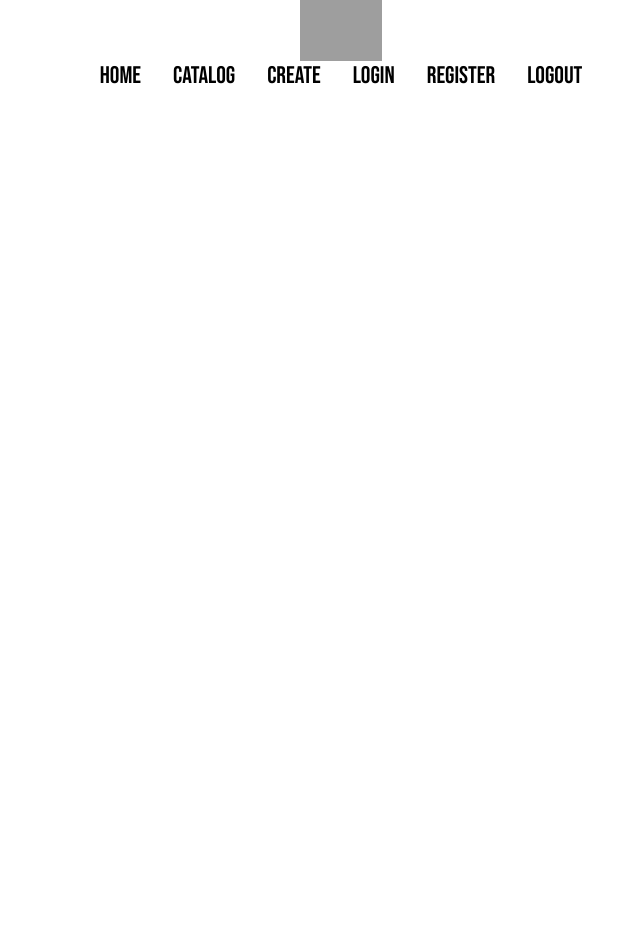
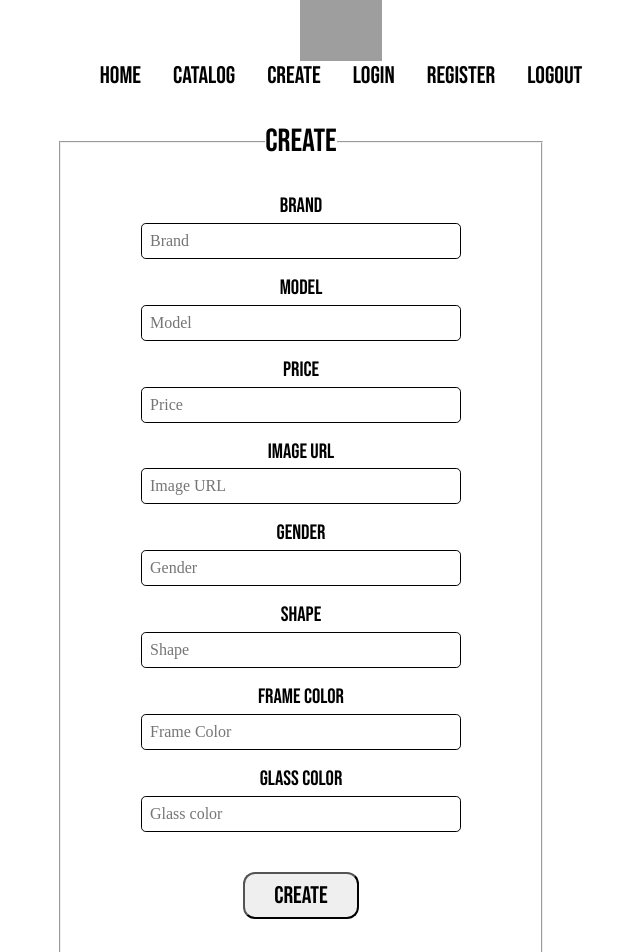
Before and after one commit to passiondev2024/SunglassesShop, an Angular app in the folder sunglassesShop/: page /create in a window 1280 px wide. Before the commit this address led to /. Shown: the top 952 px of the page, without its empty margins (339-979 px from the left). Before the commit the page ends 800 px from the top, so only its background shows below. Built offline with nearby package versions, Linux system fonts and the light colour scheme; grey boxes are pictures that could not be loaded; a web font is replaced by a local one.

Commit message:
create sunglasses module with create component insite

```diff
--- a/sunglassesShop/src/app/app.module.ts
+++ b/sunglassesShop/src/app/app.module.ts
@@ -6,6 +6,7 @@ import { AppComponent } from './app.component';
 import { CoreModule } from './core/core.module';
 import { HomeComponent } from './home/home.component';
 import { RouterOutlet } from '@angular/router';
+import { SunglassesModule } from './sunglasses/sunglasses.module';
 
 @NgModule({
   declarations: [
@@ -16,7 +17,8 @@ import { RouterOutlet } from '@angular/router';
     BrowserModule,
     AppRoutingModule,
     CoreModule,
-    RouterOutlet
+    RouterOutlet,
+    SunglassesModule
   ],
   providers: [],
   bootstrap: [AppComponent]
--- a/sunglassesShop/src/app/core/core.module.ts
+++ b/sunglassesShop/src/app/core/core.module.ts
@@ -1,6 +1,7 @@
 import { NgModule } from '@angular/core';
 import { CommonModule } from '@angular/common';
 import { HeaderComponent } from './header/header.component';
+import { RouterModule } from '@angular/router';
 
 
 
@@ -9,7 +10,8 @@ import { HeaderComponent } from './header/header.component';
     HeaderComponent
   ],
   imports: [
-    CommonModule
+    CommonModule,
+    RouterModule
   ],
   exports: [
     HeaderComponent
--- a/sunglassesShop/src/app/core/header/header.component.css
+++ b/sunglassesShop/src/app/core/header/header.component.css
@@ -25,7 +25,7 @@ ul li a {
 
 ul li a:hover {
     font-size: 2em;
-    text-decoration: underline;
+    letter-spacing: 0.3em;
 }
 
 .img-container {
--- a/sunglassesShop/src/app/core/header/header.component.html
+++ b/sunglassesShop/src/app/core/header/header.component.html
@@ -2,7 +2,7 @@
     <div class="container">
 
         <div class="img-container">
-            <a href="#">
+            <a routerLink="/home">
             <img src="https://static.vecteezy.com/system/resources/thumbnails/007/126/772/small/aviator-sunglasses-icon-vector.jpg"
                 alt="sunglasses-image">
             </a>
@@ -10,12 +10,12 @@
 
         <nav class="nav-bar">
             <ul>
-                <li><a href="#">Home</a></li>
-                <li><a href="#">Catalog</a></li>
-                <li><a href="#">Create</a></li>
-                <li><a href="#">Login</a></li>
-                <li><a href="#">Register</a></li>
-                <li><a href="#">Logout</a></li>
+                <li><a routerLink="/home">Home</a></li>
+                <li><a routerLink="/catalog">Catalog</a></li>
+                <li><a routerLink="/create">Create</a></li>
+                <li><a routerLink="/login">Login</a></li>
+                <li><a routerLink="/register">Register</a></li>
+                <li><a routerLink="/logout">Logout</a></li>
             </ul>
         </nav>
     </div>
--- a/sunglassesShop/src/app/home/home.component.css
+++ b/sunglassesShop/src/app/home/home.component.css
@@ -35,5 +35,5 @@ a:hover {
     background: black;
     color: white;
     font-size: 2em;
-    text-decoration: underline;
+    letter-spacing: 0.3em;
 }
--- /dev/null
+++ b/sunglassesShop/src/app/sunglasses/create/create.component.css
@@ -0,0 +1,52 @@
+form {
+    display: flex;
+    justify-content: center;
+}
+
+fieldset {
+    margin-top: 2em;
+    padding: 2em 5em;
+}
+
+legend {
+    font-family: Bebas Neue;
+    font-size: 2em;
+    color: black;
+    text-align: center;
+}
+
+fieldset div {
+    display: flex;
+    flex-direction: column;
+    align-items: center;
+    gap: 0.3em;
+    margin-bottom: 1em;
+}
+
+label {
+    font-family: Bebas Neue;
+    font-size: 1.3em;
+}
+
+input[type="text"],
+input[type="number"] {
+    border: 1px solid black;
+    border-radius: 0.3em;
+    padding: 0.5em;
+    width: 20em;
+}
+
+input.submit {
+    font-family: Bebas Neue;
+    font-size: 1.5em;
+    padding: 0.3em 1.2em;
+    margin-top: 1em;
+    border-radius: 0.5em;
+}
+
+input.submit:hover {
+    background: black;
+    color: white;
+    font-size: 2em;
+    letter-spacing: 0.3em;
+}
--- /dev/null
+++ b/sunglassesShop/src/app/sunglasses/create/create.component.html
@@ -0,0 +1,51 @@
+<form action="" method="">
+    <fieldset>
+        <legend>Create</legend>
+
+        <div class="brand">
+            <label for="brand">Brand</label>
+            <input type="text" id="brand" placeholder="Brand">
+        </div>
+
+        <div class="model">
+            <label for="model">Model</label>
+            <input type="text" id="model" placeholder="Model">
+        </div>
+
+        <div class="price">
+            <label for="price">Price</label>
+            <input type="number" id="price" placeholder="Price">
+        </div>
+
+        <div class="imageUrl">
+            <label for="imageUrl">Image URL</label>
+            <input type="text" id="imageUrl" placeholder="Image URL">
+        </div>
+
+        <div class="gender">
+            <label for="gender">Gender</label>
+            <input type="text" id="gender" placeholder="Gender">
+        </div>
+
+        <div class="shape">
+            <label for="shape">Shape</label>
+            <input type="text" id="shape" placeholder="Shape">
+        </div>
+
+        <div class="frameColor">
+            <label for="frameColor">Frame color</label>
+            <input type="text" id="frameColor" placeholder="Frame Color">
+        </div>
+
+        <div class="glassColor">
+            <label for="glassColor">Glass color</label>
+            <input type="text" id="glassColor" placeholder="Glass color">
+        </div>
+
+        <div class="submit-container">
+          <input type="submit" value="Create" class="submit">
+        </div>
+
+    </fieldset>
+
+</form>
```
Also changed, not shown: sunglassesShop/src/app/sunglasses/create/create.component.ts (added, +10 -0 lines), sunglassesShop/src/app/sunglasses/sunglasses-routing.module.ts (added, +13 -0 lines), sunglassesShop/src/app/sunglasses/sunglasses.module.ts (added, +17 -0 lines), 1 other file (tests, documents, lock files or other folders).
